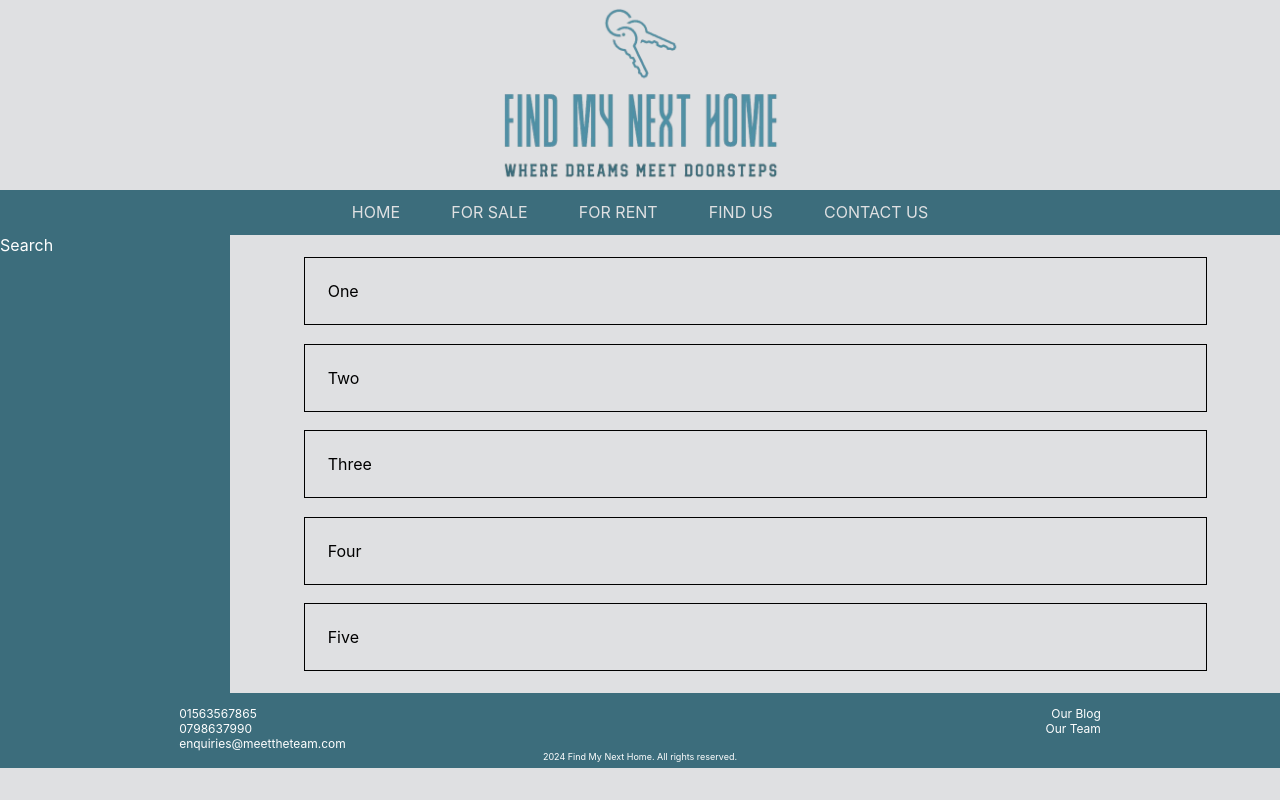
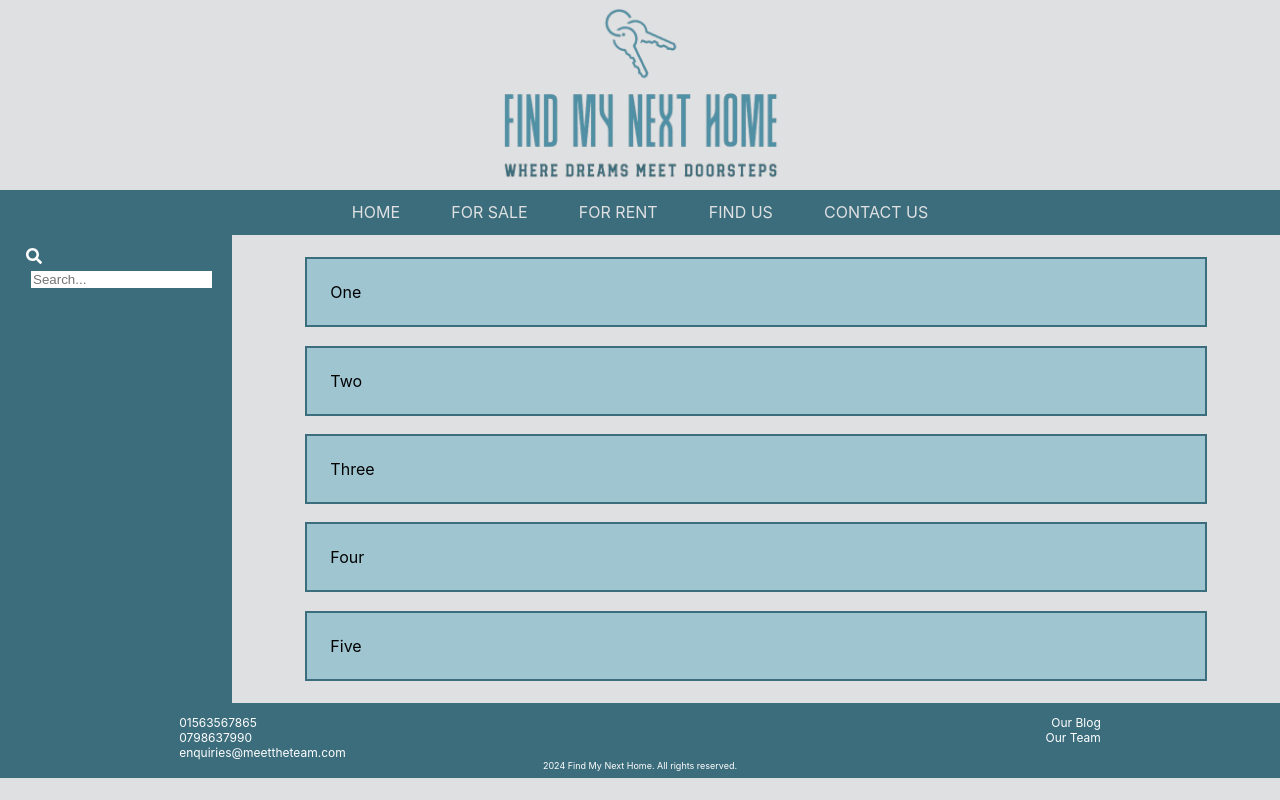
Before and after one commit to samjaygill/findmynexthome_client, a React (Create React App) app: page /blog in a window 1280 px wide. Built offline with nearby package versions, Linux system fonts and the light colour scheme; no server answers.

Commit message:
updates to blog

```diff
--- a/package.json
+++ b/package.json
@@ -8,6 +8,7 @@
     "@testing-library/user-event": "^13.5.0",
     "react": "^18.2.0",
     "react-dom": "^18.2.0",
+    "react-icons": "^5.0.1",
     "react-router-dom": "^6.21.3",
     "react-scripts": "5.0.1",
     "react-scroll-to-top": "^3.0.0",
--- a/src/components/OurBlog.jsx
+++ b/src/components/OurBlog.jsx
@@ -1,10 +1,28 @@
-import React from "react";
-import "./css/OurBlog.css"
+import React, { useState } from "react";
+import { FaSearch } from "react-icons/fa";
+import "./css/OurBlog.css";
 
-function OurBlog() {
+function OurBlog({handleSearch}) {
+
+  const [input, setInput] = useState("");
+
+  const handleChange = (input) => {
+    setInput(input);
+    handleSearch(input);
+  };
+
   return (
     <div className="blog-container">
-      <div className="blog-card1">Search</div>
+      <div className="blog-card1">
+        <FaSearch id="search-icon" className="search-icon" />
+        <input
+          type="text"
+          className="input-search"
+          placeholder="Search..."
+          value={input}
+          onChange={(event) => handleChange(event.target.value)}
+        />
+      </div>
       <div className="blog-card2">
         <div className="article">One</div>
         <div className="article">Two</div>
--- a/src/components/css/OurBlog.css
+++ b/src/components/css/OurBlog.css
@@ -6,7 +6,8 @@
   /* width: 30%; */
   background-color: #3c6d7c;
   color: white;
-  flex: 1 20%;
+  flex: 1 15%;
+  padding: 1% 2%;
 }
 .blog-card2{
 display: flex;
@@ -15,7 +16,20 @@ flex: 2 80%;
 margin: 1% 5%;
 }
 .article{
-    border: 1px solid;
+    border: 2px solid #3c6d7c;
     padding: 2.5%;
     margin: 1%;
+  background-color: #9fc5d1;
+
 }
+.search-icon{
+    color: white;
+    border: none;
+    background: none;
+
+}
+.input-search{
+    margin: 0 3%;
+    border: none;
+    background-color: white;
+}
```
Also changed, not shown: 1 other file (tests, documents, lock files or other folders).
